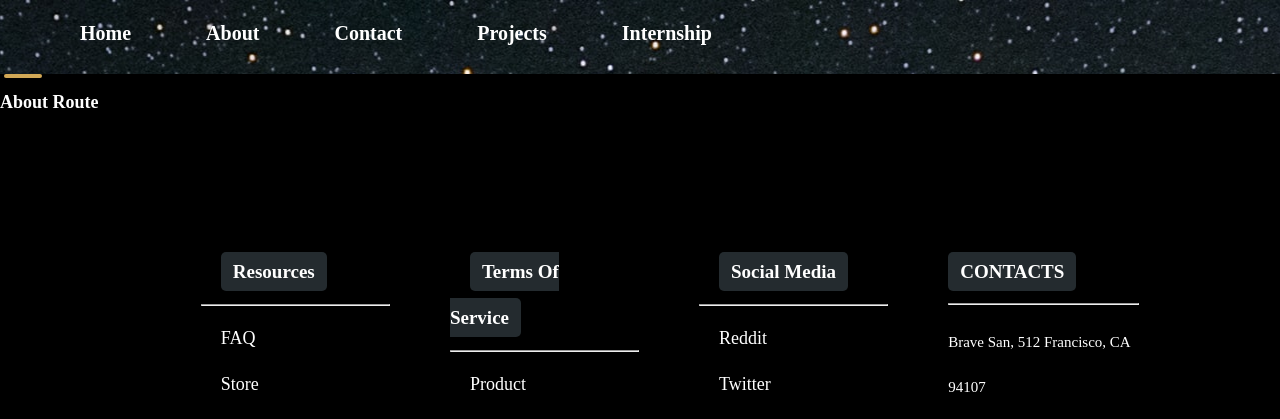
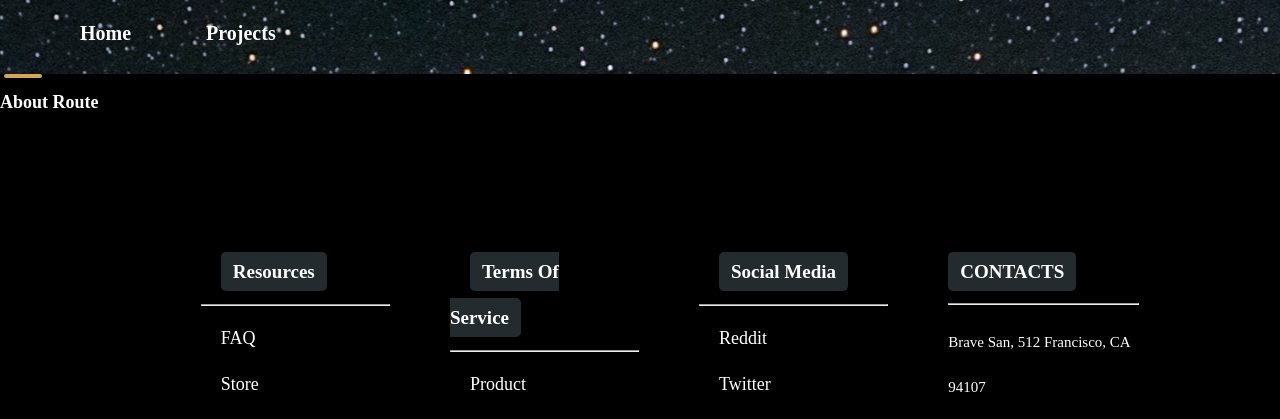
Before and after one commit to cboychinedu/profile, a Flask app: page /about in a window 1280 px wide. Shown: the top 419 px of the page. Run offline with Flask 2, Linux system fonts and the light colour scheme; some web fonts are replaced.

Commit message:
initial commit

```diff
--- a/Home/templates/home.html
+++ b/Home/templates/home.html
@@ -17,10 +17,10 @@
     <nav class="main-nav" id="main-nav">
         <nav class="left-nav" id="left-nav">
             <a href="/" class="home"> Home </a>
-            <a href="/about" class="about"> About </a>
-            <a href="/contact" class="contact"> Contact </a>
+            <!-- <a href="/about" class="about"> About </a>
+            <a href="/contact" class="contact"> Contact </a> -->
             <a href="/projects" class="projects"> Projects </a>
-            <a href="" class="internship"> Internship </a>
+            <!-- <a href="" class="internship"> Internship </a> -->
         </nav>
 
     </nav>
--- a/Projects/templates/nav-footer.html
+++ b/Projects/templates/nav-footer.html
@@ -16,10 +16,10 @@
     <nav class="main-nav" id="main-nav">
         <nav class="left-nav" id="left-nav">
             <a href="/" class="home"> Home </a>
-            <a href="/about" class="about"> About </a>
-            <a href="/contact" class="contact"> Contact </a>
+            <!-- <a href="/about" class="about"> About </a>
+            <a href="/contact" class="contact"> Contact </a> -->
             <a href="/projects" class="projects"> Projects </a>
-            <a href="" class="internship"> Internship </a>
+            <!-- <a href="" class="internship"> Internship </a> -->
         </nav>
         <nav class="right-nav" id="right-nav">
 
```
Also changed, not shown: 1 other file.
